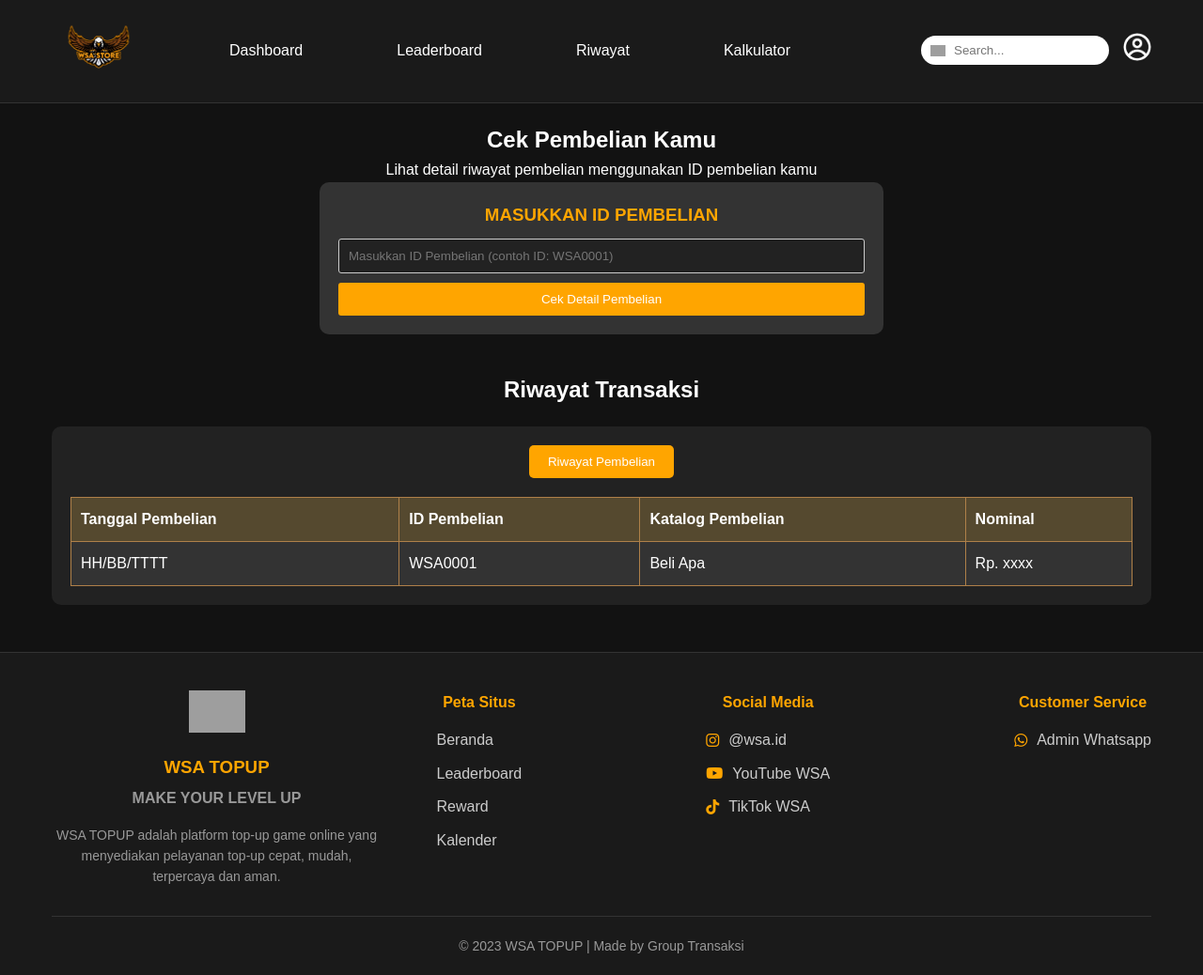
After one commit to wiyandra/ProjectPraktikumWeb, a PHP site: page /riwayat-page.html in a window 1280 px wide. The commit adds this page. Shown: the whole page at 94% size. Run offline with PHP 8.4, Linux system fonts and the light colour scheme; grey boxes are pictures that could not be loaded.

Commit message:
menambahkan page riwayat transaksi

```diff
--- a/index.html
+++ b/index.html
@@ -18,7 +18,7 @@
               <ul>
                   <li><a href="index.html">Dashboard</a></li>
                   <li><a href="#">Leaderboard</a></li>
-                  <li><a href="#">Reward</a></li>
+                  <li><a href="riwayat-page.html">Riwayat</a></li>
                   <li><a href="kalkulator-page.html">Kalkulator</a></li>
               </ul>
           </nav>
--- a/kalkulator-page.html
+++ b/kalkulator-page.html
@@ -17,7 +17,7 @@
                 <ul>
                     <li><a href="index.html">Dashboard</a></li>
                     <li><a href="#">Leaderboard</a></li>
-                    <li><a href="#">Reward</a></li>
+                    <li><a href="riwayat-page.html">Riwayat</a></li>
                     <li><a href="kalkulator-page.html">Kalkulator</a></li>
                 </ul>
             </nav>
--- /dev/null
+++ b/riwayat-page.html
@@ -0,0 +1,144 @@
+<!DOCTYPE html>
+<html lang="en">
+<head>
+    <meta charset="UTF-8">
+    <meta name="viewport" content="width=device-width, initial-scale=1.0">
+    <title>Riwayat Transaksi</title>
+    <link rel="stylesheet" href="styles.css">
+    <link rel="stylesheet" href="https://cdnjs.cloudflare.com/ajax/libs/font-awesome/6.0.0-beta3/css/all.min.css">
+</head>
+<body>
+    <!-- Header Navigation -->
+    <header>
+        <div class="container">
+            <div class="logo">
+                <img src="Element/LOGOWSA.PNG" alt="WSA Logo" class="logo-img">
+            </div>
+            <nav>
+                <ul>
+                    <li><a href="index.html">Dashboard</a></li>
+                    <li><a href="#">Leaderboard</a></li>
+                    <li><a href="riwayat-page.html">Riwayat</a></li>
+                    <li><a href="kalkulator-page.html">Kalkulator</a></li>
+                </ul>
+            </nav>
+            <div class="search-profile">
+                <div class="search-bar">
+                    <input type="text" placeholder="Search...">
+                </div>
+                <div class="profile">
+                    <img src="Element/Icon/Profile.png" alt="Profile" class="profile-img">
+                </div>
+            </div>
+        </div>
+    </header>
+
+    <!-- Cek Pembelian Section -->
+    <section class="cek-pembelian-section">
+        <div class="container">
+            <h2>Cek Pembelian Kamu</h2>
+            <p>Lihat detail riwayat pembelian menggunakan ID pembelian kamu</p>
+            <div class="cek-pembelian">
+                <h3>MASUKKAN ID PEMBELIAN</h3>
+                <input type="text" placeholder="Masukkan ID Pembelian (contoh ID: WSA0001)">
+                <button>Cek Detail Pembelian</button>
+            </div>
+        </div>
+    </section>
+
+    <!-- Riwayat Transaksi Section -->
+    <section class="riwayat-transaksi">
+        <div class="container">
+            <h2>Riwayat Transaksi</h2>
+            <div class="table-container">
+                <div class="table-header">
+                    <button class="active">Riwayat Pembelian</button>
+                </div>
+                <table>
+                    <thead>
+                        <tr>
+                            <th>Tanggal Pembelian</th>
+                            <th>ID Pembelian</th>
+                            <th>Katalog Pembelian</th>
+                            <th>Nominal</th>
+                        </tr>
+                    </thead>
+                    <tbody>
+                        <tr>
+                            <td>HH/BB/TTTT</td>
+                            <td>WSA0001</td>
+                            <td>Beli Apa</td>
+                            <td>Rp. xxxx</td>
+                        </tr>
+                        <!-- Add more rows as needed -->
+                    </tbody>
+                </table>
+            </div>
+        </div>
+    </section>
+
+    <!-- Footer -->
+    <footer>
+        <div class="container">
+            <div class="footer-content">
+                <div class="footer-brand">
+                    <div class="footer-logo">
+                        <img src="/placeholder.svg?height=60&width=60" alt="WSA Logo" class="footer-logo-img">
+                    </div>
+                    <div class="footer-slogan">
+                        <h3>WSA TOPUP</h3>
+                        <p>MAKE YOUR LEVEL UP</p>
+                    </div>
+                    <p class="footer-description">
+                        WSA TOPUP adalah platform top-up game online yang menyediakan pelayanan top-up cepat, mudah, terpercaya dan aman.
+                    </p>
+                </div>
+
+                <div class="footer-links">
+                    <div class="footer-column">
+                        <h4>Peta Situs</h4>
+                        <ul>
+                            <li><a href="#">Beranda</a></li>
+                            <li><a href="#">Leaderboard</a></li>
+                            <li><a href="#">Reward</a></li>
+                            <li><a href="#">Kalender</a></li>
+                        </ul>
+                    </div>
+
+                    <div class="footer-column">
+                        <h4>Social Media</h4>
+                        <ul class="social-links">
+                            <li>
+                                <i class="fab fa-instagram"></i>
+                                <a href="#">@wsa.id</a>
+                            </li>
+                            <li>
+                                <i class="fab fa-youtube"></i>
+                                <a href="#">YouTube WSA</a>
+                            </li>
+                            <li>
+                                <i class="fab fa-tiktok"></i>
+                                <a href="#">TikTok WSA</a>
+                            </li>
+                        </ul>
+                    </div>
+
+                    <div class="footer-column">
+                        <h4>Customer Service</h4>
+                        <ul>
+                            <li>
+                                <i class="fab fa-whatsapp"></i>
+                                <a href="#">Admin Whatsapp</a>
+                            </li>
+                        </ul>
+                    </div>
+                </div>
+            </div>
+
+            <div class="footer-bottom">
+                <p>&copy; 2023 WSA TOPUP | Made by Group Transaksi</p>
+            </div>
+        </div>
+    </footer>
+</body>
+</html>
--- a/styles.css
+++ b/styles.css
@@ -486,3 +486,146 @@ footer {
     text-align: center;
     color: #999;
 }
+
+/* Riwayat Transaksi Section */
+.riwayat-transaksi {
+    padding: 20px 0;
+}
+
+.riwayat-transaksi h2 {
+    text-align: center;
+    margin-bottom: 20px;
+}
+
+.table-container {
+    background-color: #222;
+    border-radius: 10px;
+    padding: 20px;
+}
+
+.table-header {
+    display: flex;
+    justify-content: center;
+    margin-bottom: 20px;
+}
+
+.table-header button {
+    background-color: #333;
+    color: #fff;
+    border: none;
+    padding: 10px 20px;
+    border-radius: 5px;
+    cursor: pointer;
+    font-weight: 500;
+    transition: background-color 0.3s;
+}
+
+.table-header button.active {
+    background-color: #ffa500;
+}
+
+table {
+    width: 100%;
+    border-collapse: collapse;
+}
+
+table th, table td {
+    border: 1px solid #af8049;
+    padding: 10px;
+    text-align: left;
+}
+
+table th {
+    background-color: #55492f;
+}
+
+table td {
+    background-color: #333;
+}
+.cek-pembelian-section {
+    padding: 20px 0;
+    text-align: center;
+}
+
+.cek-pembelian {
+    background-color: #333;
+    padding: 20px;
+    border-radius: 10px;
+    max-width: 600px;
+    margin: 0 auto;
+}
+
+.cek-pembelian h3 {
+    color: #ffa500;
+    margin-bottom: 10px;
+}
+
+.cek-pembelian input {
+    padding: 10px;
+    width: 100%;
+    margin-bottom: 10px;
+    border: 1px solid #ccc;
+    border-radius: 3px;
+    background-color: #222;
+    color: #fff;
+}
+
+.cek-pembelian button {
+    padding: 10px 20px;
+    border: none;
+    background-color: #ffa500;
+    color: #fff;
+    border-radius: 3px;
+    cursor: pointer;
+    width: 100%;
+}
+
+.cek-pembelian button:hover {
+    background-color: #ff8c00;
+}
+
+.table-container {
+    background-color: #222;
+    border-radius: 10px;
+    padding: 20px;
+}
+
+.table-header {
+    display: flex;
+    justify-content: center;
+    margin-bottom: 20px;
+}
+
+.table-header button {
+    background-color: #333;
+    color: #fff;
+    border: none;
+    padding: 10px 20px;
+    border-radius: 5px;
+    cursor: pointer;
+    font-weight: 500;
+    transition: background-color 0.3s;
+}
+
+.table-header button.active {
+    background-color: #ffa500;
+}
+
+table {
+    width: 100%;
+    border-collapse: collapse;
+}
+
+table th, table td {
+    border: 1px solid #af8049;
+    padding: 10px;
+    text-align: left;
+}
+
+table th {
+    background-color: #55492f;
+}
+
+table td {
+    background-color: #333;
+}
```
